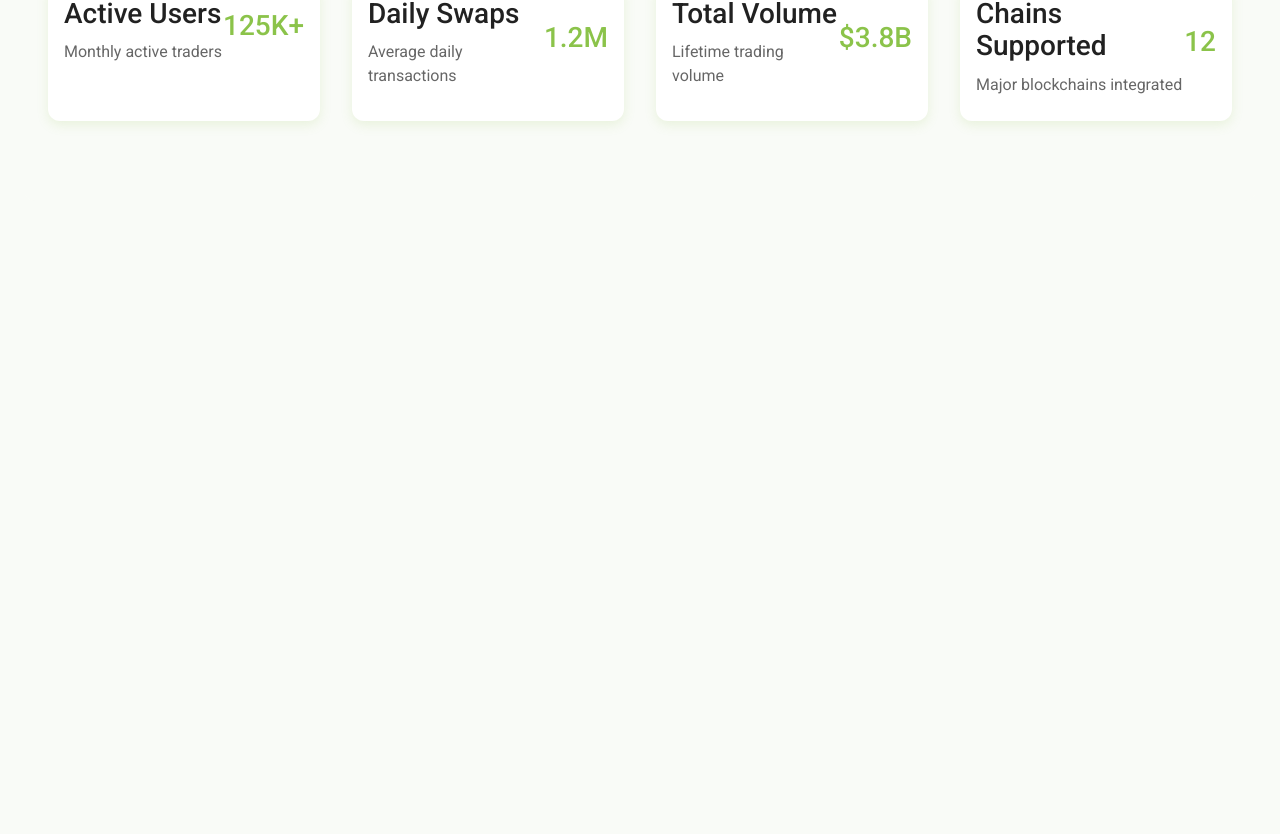
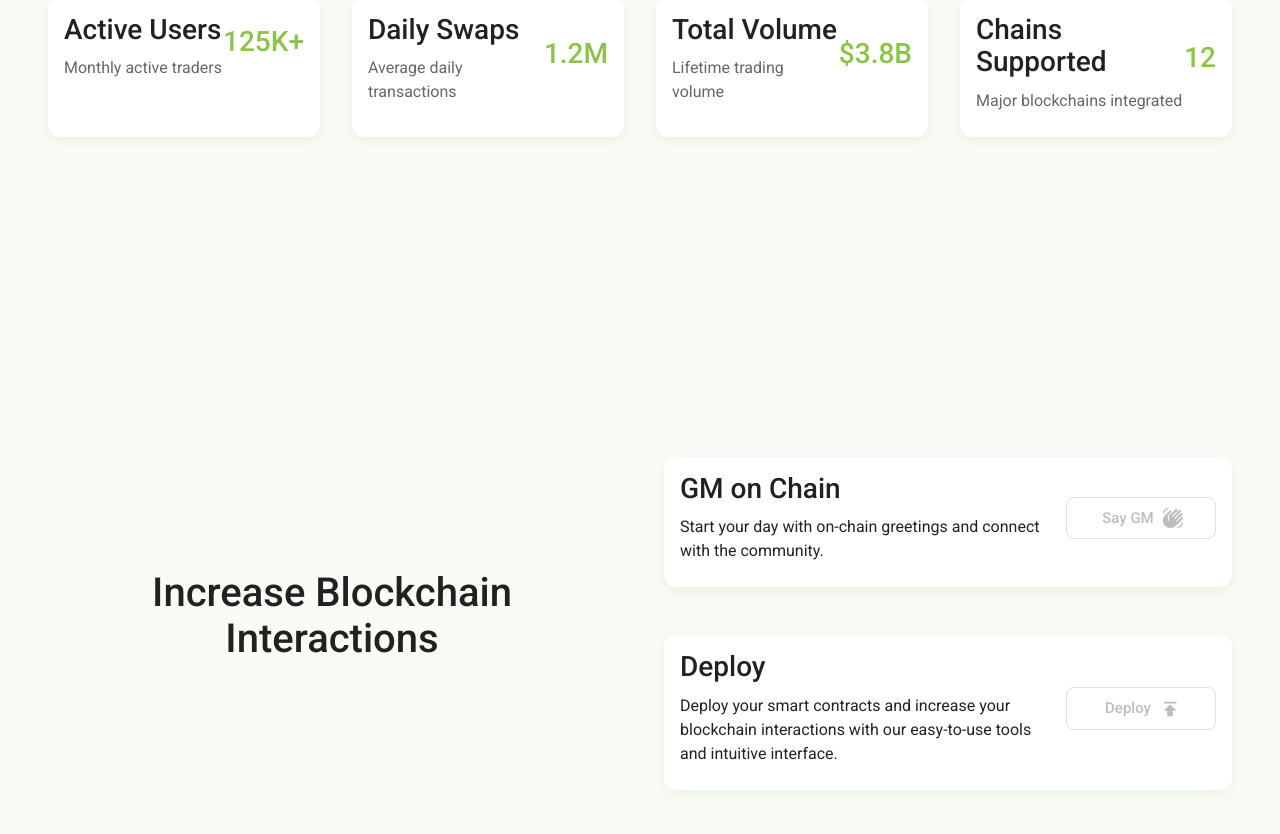
Before and after one commit to MatthewKsc/DeFiSwapDash, a React (Vite) app: page / in a window 1280 px wide. Shown: the part 1002-1836 px from the top of the page. Before the commit the page ends 1203 px from the top, so only its background shows below. Built offline with nearby package versions, Linux system fonts and the light colour scheme.

Commit message:
Add Blockchain interaction section

```diff
--- /dev/null
+++ b/src/components/Home/BlockchainInteractionsSection.tsx
@@ -0,0 +1,77 @@
+import { Container, Grid, Typography, Button } from "@mui/material"
+import { BlockchainCardContent, DefaultHomeSection, FeatureCard } from "../styled/Home"
+import { NavLink } from "react-router"
+import { Publish, WavingHandSharp } from "@mui/icons-material"
+
+function BlockchainInteractionsSection() {
+  return (
+    <DefaultHomeSection>
+        <Container maxWidth="xl">
+          <Grid container spacing={6} alignItems='center'>
+            <Grid size={{ xs: 12, md: 6 }}>
+                <Typography variant="h1" component="h1" gutterBottom textAlign='center'>
+                    Increase Blockchain Interactions
+                </Typography>
+            </Grid>
+            <Grid container size={{ xs: 12, md: 6 }} direction='column' justifyContent='space-between'>
+                <Grid size={{ md: 12 }} >
+                    <FeatureCard>
+                        <BlockchainCardContent className="two-column-card">
+                            <div className="description-section">
+                                <Typography variant="h3" gutterBottom>
+                                    GM on Chain
+                                </Typography>
+                                <Typography variant="body1">
+                                    Start your day with on-chain greetings and connect with the community.
+                                </Typography>
+                            </div>
+                            <Button
+                                className="link-button"
+                                component={NavLink}
+                                to="/onchain-gm"
+                                endIcon={<WavingHandSharp />}
+                                variant="outlined"
+                                size="large"
+                                color="primary"
+                                disabled
+                            >
+                                Say GM
+                            </Button>
+                        </BlockchainCardContent>
+                    </FeatureCard>
+                </Grid>
+                <Grid size={{ md: 12 }}>
+                    <FeatureCard>
+                        <BlockchainCardContent className="two-column-card">
+                            <div className="description-section">
+                                <Typography variant="h3" gutterBottom>
+                                    Deploy
+                                </Typography>
+                                <Typography variant="body1">
+                                    Deploy your smart contracts and increase your blockchain interactions
+                                    with our easy-to-use tools and intuitive interface.
+                                </Typography>
+                            </div>
+                            <Button
+                                className="link-button"
+                                component={NavLink}
+                                to="/deploy"
+                                endIcon={<Publish />}
+                                variant="outlined"
+                                size="large"
+                                color="primary"
+                                disabled
+                            >
+                                Deploy
+                            </Button>
+                        </BlockchainCardContent>
+                    </FeatureCard>
+                </Grid>
+            </Grid>
+          </Grid>
+        </Container>
+      </DefaultHomeSection>
+  )
+}
+
+export default BlockchainInteractionsSection
--- a/src/components/Home/DexSection.tsx
+++ b/src/components/Home/DexSection.tsx
@@ -21,7 +21,7 @@ function DexSection() {
                 {statsCards.map((card, index) => (
                     <Grid size={{ xs: 12, sm: 6, md: 3 }} key={index}>
                         <FeatureCard>
-                            <CardContent className='dex-card'>
+                            <CardContent className='two-column-card'>
                                 <div className='information-type'>
                                     <Typography variant="h3" gutterBottom>
                                         {card.title}
--- a/src/components/Home/Home.tsx
+++ b/src/components/Home/Home.tsx
@@ -1,3 +1,4 @@
+import BlockchainInteractionsSection from './BlockchainInteractionsSection'
 import WelcomeSection from './WelcomeSection'
 import DexSection from './DexSection'
 
@@ -6,6 +7,7 @@ function Home() {
     <>
         <WelcomeSection/>
         <DexSection />
+        <BlockchainInteractionsSection />
     </>
   )
 }
--- a/src/components/styled/Home.tsx
+++ b/src/components/styled/Home.tsx
@@ -1,17 +1,17 @@
-import { Box, Card, styled } from "@mui/material";
+import { Box, Card, CardContent, styled } from "@mui/material";
 
 export const WelcomeSectionBox = styled(Box)(({ theme }) => ({
     width: '100%',
-    padding: '5rem 0 4rem 0',
+    padding: '5rem 0',
     backgroundColor: theme.palette.background.default,
 }));
 
 export const DefaultHomeSection = styled(Box)(({ theme }) => ({
     width: '100%',
-    padding: '10rem 0 5rem 0',
+    padding: '10rem 0',
     backgroundColor: theme.palette.background.default,
     borderRadius: '12px',
-    '.dex-card': {
+    '.two-column-card': {
         display: 'flex',
         justifyContent: 'space-between',
         alignItems: 'center'
@@ -28,3 +28,14 @@ export const FeatureCard = styled(Card)(({ theme }) => ({
       boxShadow: '0 0.75rem 1.5rem rgba(66, 82, 48, 0.25)',
     },
 }));
+
+export const BlockchainCardContent = styled(CardContent)(({ theme }) => ({
+    p: 4,
+    display: 'flex',
+    justifyContent: 'space-between',
+    alignItems: 'center',
+    gap: '0.5rem',
+    '.link-button': {
+        minWidth: '150px',
+    }
+}))
```
